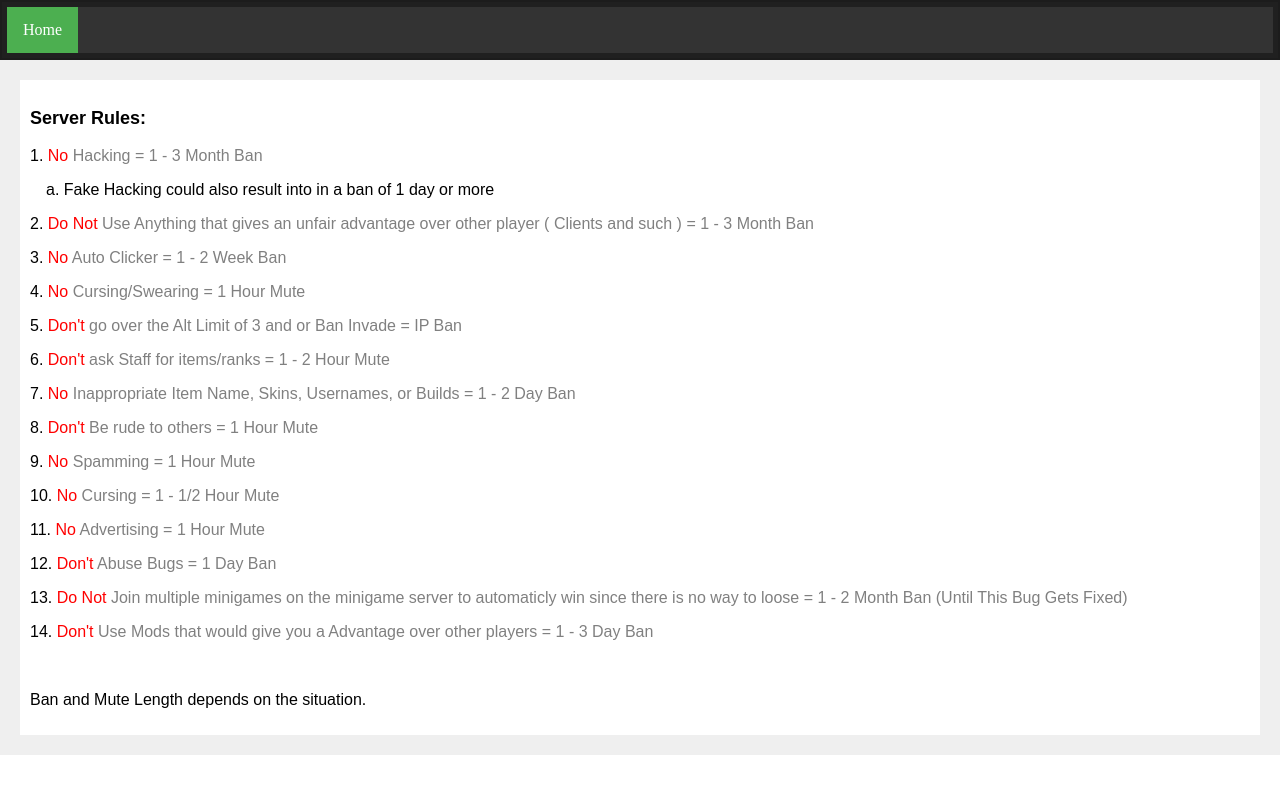
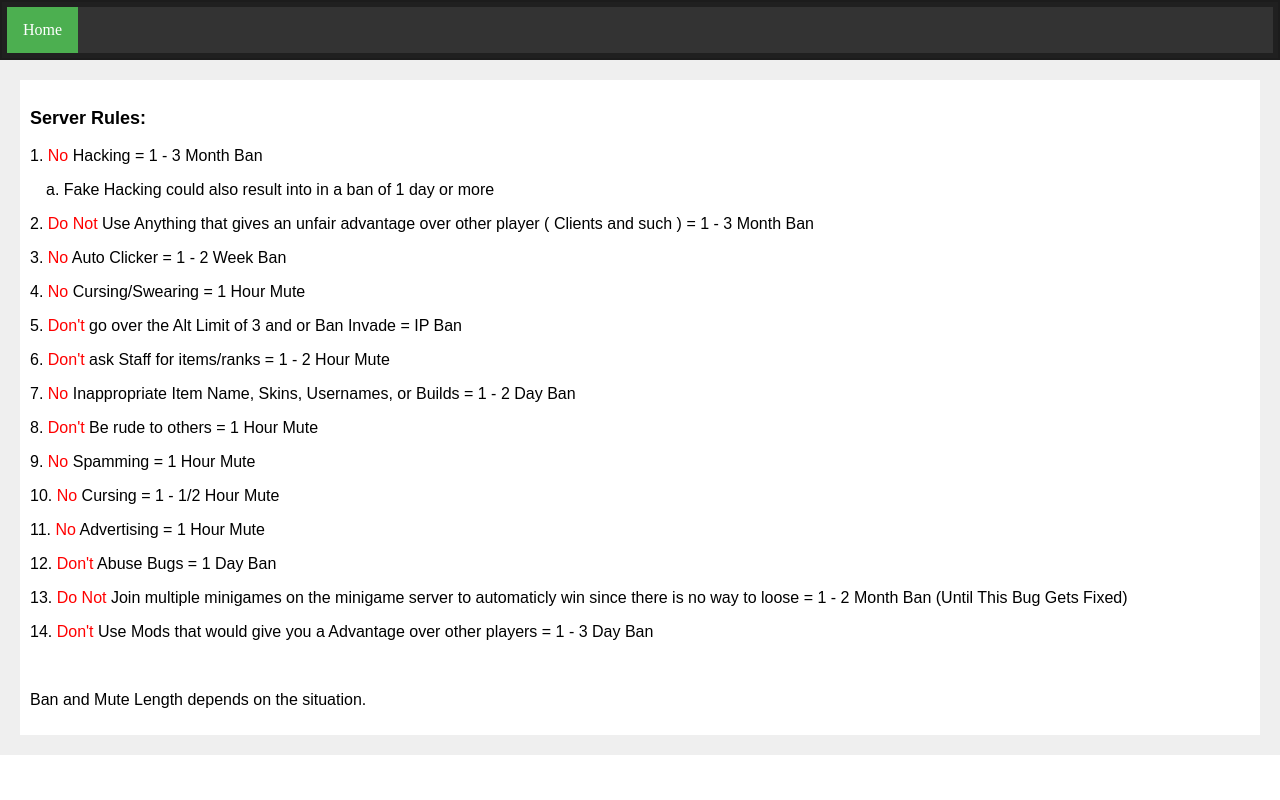
Before and after one commit to ButterBoyJulian/Website, a website: page rules.html in a window 1280 px wide. Shown: the top 800 px of the page. Drawn offline with Linux system fonts and the light colour scheme.

Commit message:
Update rules.html

```diff
--- a/rules.html
+++ b/rules.html
@@ -16,21 +16,21 @@
 
     <div class="white-box">
       <p class="thick">Server Rules:</p>
-      <p><font color="black">1. <font color="red">No <font color="gray">Hacking = 1 - 3 Month Ban</p>
+      <p><font color="black">1. <font color="red">No <font color="black">Hacking = 1 - 3 Month Ban</p>
       <p><font color="black">&#8195;a. Fake Hacking could also result into in a ban of 1 day or more</p>
-      <p><font color="black">2. <font color="red">Do Not <font color="gray">Use Anything that gives an unfair advantage over other player ( Clients and such )  = 1 - 3 Month Ban</p>
-      <p><font color="black">3. <font color="red">No <font color="gray">Auto Clicker = 1 - 2 Week Ban</p>
-      <p><font color="black">4. <font color="red">No <font color="gray">Cursing/Swearing = 1 Hour Mute</p>
-      <p><font color="black">5. <font color="red">Don't <font color="gray">go over the Alt Limit of 3 and or Ban Invade = IP Ban</p>
-      <p><font color="black">6. <font color="red">Don't <font color="gray">ask Staff for items/ranks = 1 - 2 Hour Mute</p>
-      <p><font color="black">7. <font color="red">No <font color="gray">Inappropriate Item Name, Skins, Usernames, or Builds = 1 - 2 Day Ban</p>
-      <p><font color="black">8. <font color="red">Don't <font color="gray">Be rude to others = 1 Hour Mute</p>
-      <p><font color="black">9. <font color="red">No <font color="gray">Spamming = 1 Hour Mute</p>
-      <p><font color="black">10. <font color="red">No <font color="gray">Cursing = 1 - 1/2 Hour Mute</p>
-      <p><font color="black">11. <font color="red">No <font color="gray">Advertising = 1 Hour Mute</p>
-      <p><font color="black">12. <font color="red">Don't <font color="gray">Abuse Bugs = 1 Day Ban</p>
-      <p><font color="black">13. <font color="red">Do Not <font color="gray">Join multiple minigames on the minigame server to automaticly win since there is no way to loose = 1 - 2 Month Ban (Until This Bug Gets Fixed)<font color="black"></p>
-      <p><font color="black">14. <font color="red">Don't <font color="gray">Use Mods that would give you a Advantage over other players = 1 - 3 Day Ban<font color="black"></p>
+      <p><font color="black">2. <font color="red">Do Not <font color="black">Use Anything that gives an unfair advantage over other player ( Clients and such )  = 1 - 3 Month Ban</p>
+      <p><font color="black">3. <font color="red">No <font color="black">Auto Clicker = 1 - 2 Week Ban</p>
+      <p><font color="black">4. <font color="red">No <font color="black">Cursing/Swearing = 1 Hour Mute</p>
+      <p><font color="black">5. <font color="red">Don't <font color="black">go over the Alt Limit of 3 and or Ban Invade = IP Ban</p>
+      <p><font color="black">6. <font color="red">Don't <font color="black">ask Staff for items/ranks = 1 - 2 Hour Mute</p>
+      <p><font color="black">7. <font color="red">No <font color="black">Inappropriate Item Name, Skins, Usernames, or Builds = 1 - 2 Day Ban</p>
+      <p><font color="black">8. <font color="red">Don't <font color="black">Be rude to others = 1 Hour Mute</p>
+      <p><font color="black">9. <font color="red">No <font color="black">Spamming = 1 Hour Mute</p>
+      <p><font color="black">10. <font color="red">No <font color="black">Cursing = 1 - 1/2 Hour Mute</p>
+      <p><font color="black">11. <font color="red">No <font color="black">Advertising = 1 Hour Mute</p>
+      <p><font color="black">12. <font color="red">Don't <font color="black">Abuse Bugs = 1 Day Ban</p>
+      <p><font color="black">13. <font color="red">Do Not <font color="black">Join multiple minigames on the minigame server to automaticly win since there is no way to loose = 1 - 2 Month Ban (Until This Bug Gets Fixed)<font color="black"></p>
+      <p><font color="black">14. <font color="red">Don't <font color="black">Use Mods that would give you a Advantage over other players = 1 - 3 Day Ban<font color="black"></p>
       <br>
       <p>Ban and Mute Length depends on the situation.</p>
     </div>
```
